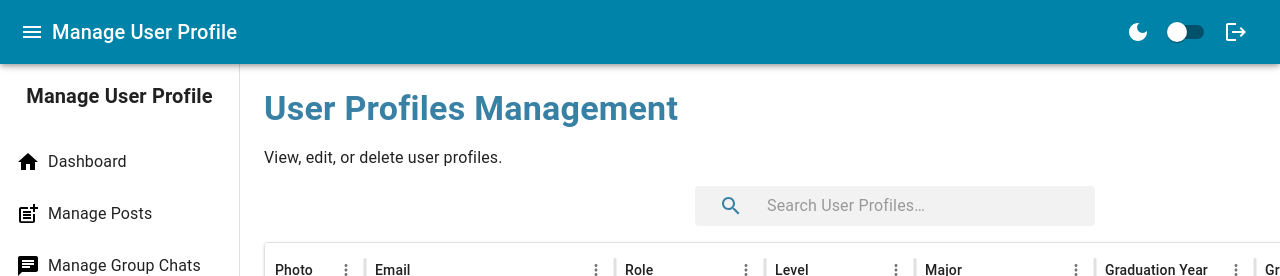
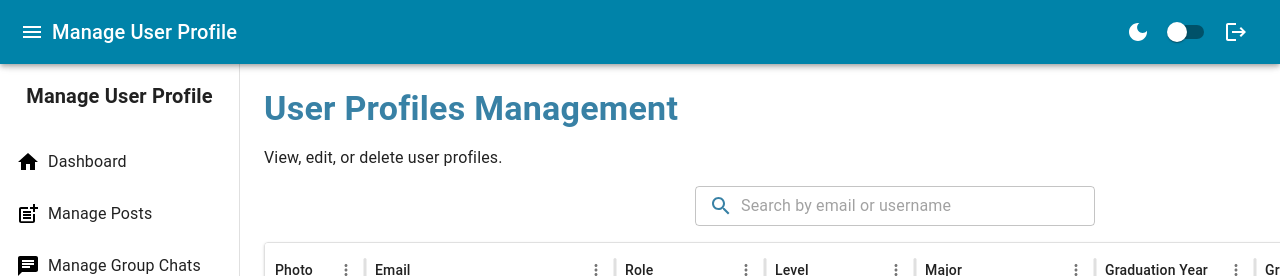
Before and after one commit to hedi30/medtech-connect-web, a React (Create React App) app: page /admin/profiles in a window 1280 px wide. Shown: the top 276 px of the page. Built offline with nearby package versions, Linux system fonts and the light colour scheme; no server answers.

Commit message:
added search bar

```diff
--- a/src/Components/AdminUI/UserProfile/UserProfileList.js
+++ b/src/Components/AdminUI/UserProfile/UserProfileList.js
@@ -2,7 +2,8 @@ import React, { useState, useEffect } from "react";
 import {
   Box,
   Paper,
-  InputBase,
+  InputAdornment,
+  TextField,
   IconButton,
   Dialog,
   DialogActions,
@@ -16,39 +17,10 @@ import {
   Typography,
 } from "@mui/material";
 import { DataGrid } from "@mui/x-data-grid";
-import { styled, alpha } from "@mui/material/styles";
 import SearchIcon from "@mui/icons-material/Search";
 import DeleteRoundedIcon from "@mui/icons-material/DeleteRounded";
 import { useNavigate } from "react-router-dom";
 import axios from "axios";
-
-// Styled Search Bar
-const Search = styled("div")(({ theme }) => ({
-  position: "relative",
-  borderRadius: theme.shape.borderRadius,
-  backgroundColor: alpha(theme.palette.common.black, 0.05),
-  "&:hover": { backgroundColor: alpha(theme.palette.common.black, 0.1) },
-  margin: "auto",
-  width: "100%",
-  maxWidth: 400,
-  display: "flex",
-  alignItems: "center",
-  padding: theme.spacing(0.5, 1),
-}));
-
-const SearchIconWrapper = styled("div")(({ theme }) => ({
-  padding: theme.spacing(0, 2),
-  display: "flex",
-  alignItems: "center",
-  justifyContent: "center",
-  color: "#3881a5", // blue like delete icon
-}));
-
-
-const StyledInputBase = styled(InputBase)(({ theme }) => ({
-  marginLeft: theme.spacing(1),
-  flex: 1,
-}));
 
 const UserProfileList = () => {
   const navigate = useNavigate();
@@ -131,7 +103,7 @@ const UserProfileList = () => {
       variant="body2"
       color="text.secondary"
       fontStyle="italic"
-      sx={{ mt: "14px" }} // Increased from 4px to 8px
+      sx={{ mt: "14px" }}
     >
       N/A
     </Typography>
@@ -259,17 +231,21 @@ const UserProfileList = () => {
   return (
     <Box>
       <Box sx={{ my: 2, display: "flex", justifyContent: "center" }}>
-        <Search>
-          <SearchIconWrapper>
-            <SearchIcon />
-          </SearchIconWrapper>
-          <StyledInputBase
-            placeholder="Search User Profiles…"
-            inputProps={{ "aria-label": "search" }}
-            value={searchQuery}
-            onChange={(e) => setSearchQuery(e.target.value)}
-          />
-        </Search>
+        <TextField
+          variant="outlined"
+          placeholder="Search by email or username"
+          size="small"
+          sx={{ width: 400 }}
+          value={searchQuery}
+          onChange={(e) => setSearchQuery(e.target.value)}
+          InputProps={{
+            startAdornment: (
+              <InputAdornment position="start">
+                <SearchIcon sx={{ color: "#3881a5" }} />
+              </InputAdornment>
+            ),
+          }}
+        />
       </Box>
 
       <Paper sx={{ height: 400, width: "100%" }}>
```
